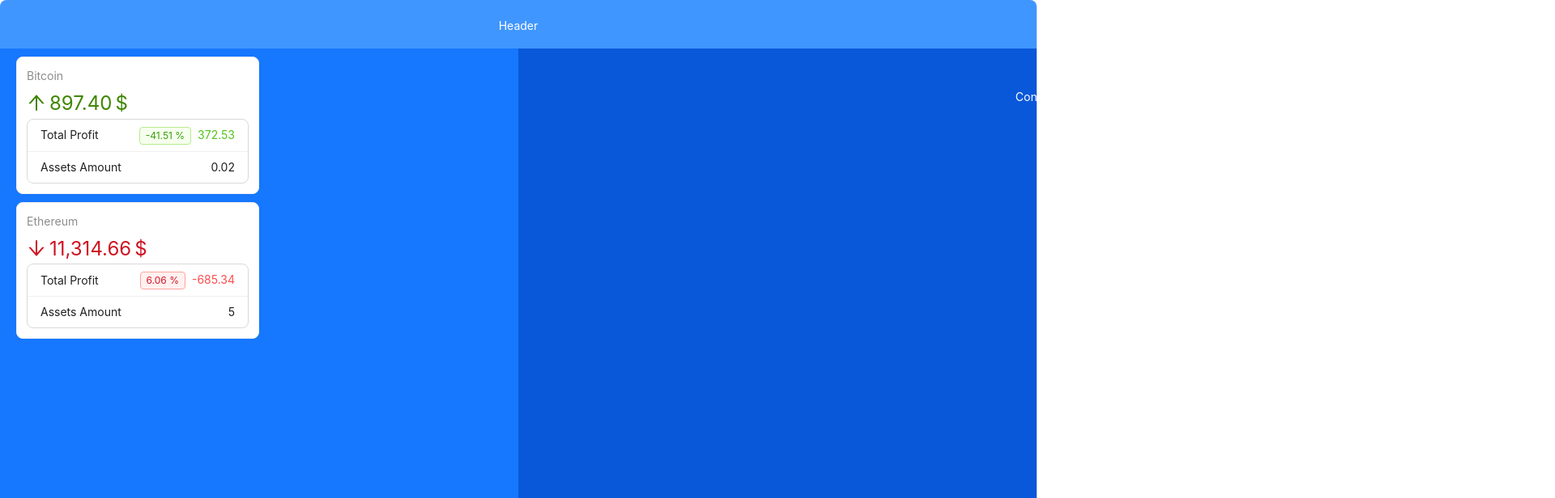
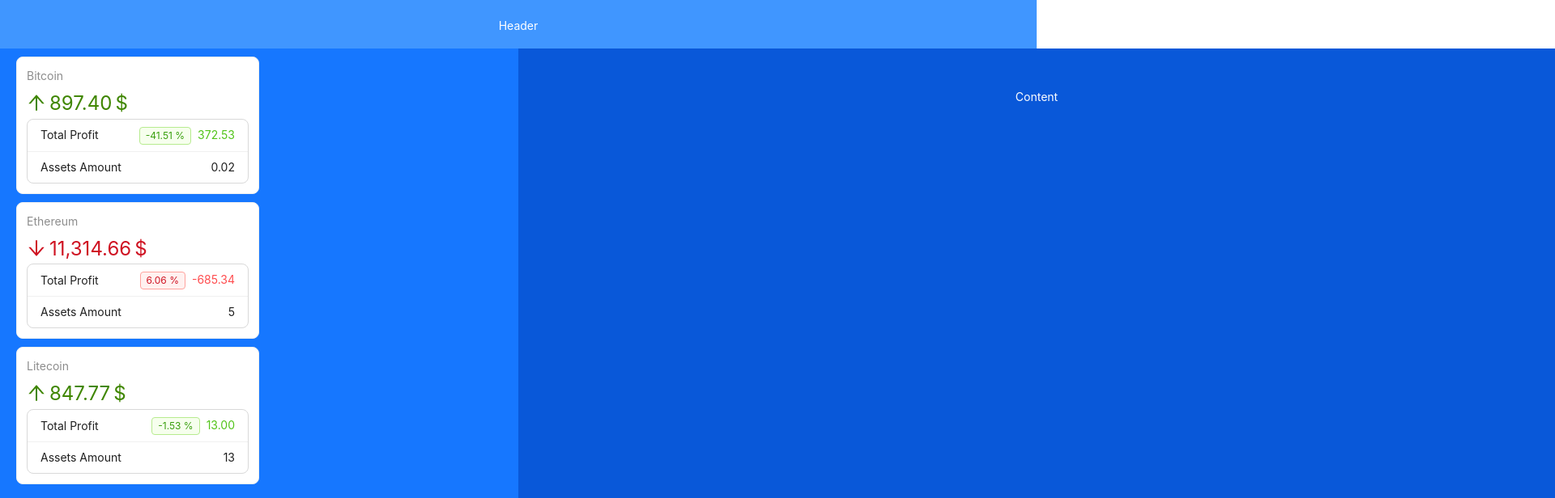
Before and after one commit to NakonechniyVitaliy/React-Ant-CryptoApp, a React (Vite) app: page / in a window 1280 px wide. Shown: the top 616 px of the page at 81% size, 1920 px wide, since content can reach past the window. Built offline with nearby package versions, Linux system fonts and the light colour scheme.

Commit message:
structure | context

```diff
--- a/src/Api.js
+++ b/src/Api.js
@@ -19,7 +19,7 @@
     return new Promise((resolve) => {
         setTimeout(()=>{
             resolve (cryptoData) ;
-        }, 1000)
+        }, 2000)
     })
 }
 
@@ -27,6 +27,6 @@
     return new Promise((resolve) => {
         setTimeout(()=>{
             resolve (cryptoAssets) ;
-        }, 1000)
+        }, 2000)
     })
 }
--- a/src/App.jsx
+++ b/src/App.jsx
@@ -1,33 +1,13 @@
-import { Layout } from 'antd';
-const { Header, Footer, Sider, Content } = Layout;
-import AppHeader from "./components/layouts/Header/AppHeader.jsx";
-import AppSider from "./components/layouts/Sider/AppSider.jsx";
-import AppContent from "./components/layouts/Content/AppContent.jsx";
-import {RealCryptoData, FakeCryptoData} from "./Api.js"
+
+import {CryptoContextProvider} from "./context/crypto-context.jsx";
+import {AppLayout} from "./components/layouts/AppLayout.jsx";
 
 
+export default function App() {
+  return (
+      <CryptoContextProvider>
+        <AppLayout />
+      </CryptoContextProvider>
 
-const layoutStyle = {
-  borderRadius: 8,
-  overflow: 'hidden',
-  width: '100%',
-  maxWidth: '100%',
-};
-
-export default function App() {
-    // RealCryptoData();
-    // FakeCryptoData().then(data =>{
-    //     console.log(data.result);
-    // })
-  return (
-      <Layout style={layoutStyle}>
-        <AppHeader />
-        <Layout>
-          <AppSider />
-          <AppContent />
-        </Layout>
-      </Layout>
   )
-
-
 }
--- /dev/null
+++ b/src/components/layouts/AppLayout.jsx
@@ -0,0 +1,25 @@
+import {Layout, Spin} from "antd";
+import AppHeader from "./AppHeader.jsx";
+import AppSider from "./AppSider.jsx";
+import AppContent from "./AppContent.jsx";
+import {useContext} from "react";
+import {CryptoContext} from "../../context/crypto-context.jsx";
+
+
+export function AppLayout() {
+    const {loading} = useContext(CryptoContext);
+
+    if(loading){
+        return <Spin fullscreen />
+    }
+
+    return(
+        <Layout>
+            <AppHeader />
+            <Layout>
+                <AppSider />
+                <AppContent />
+            </Layout>
+        </Layout>
+    )
+}
--- a/src/components/layouts/Sider/AppSider.jsx
+++ b/src/components/layouts/AppSider.jsx
@@ -1,9 +1,10 @@
 import {Layout} from "antd";
-import { Card, Statistic, List, Typography, Tag, Spin} from 'antd';
+import { Card, Statistic, List, Typography, Tag } from 'antd';
 import { ArrowDownOutlined, ArrowUpOutlined } from '@ant-design/icons';
-import {FakeCryptoData, AssetsData} from '../../../Api.js';
-import {useEffect, useState} from "react";
-import { percentDifference, capitalize } from "../../../utils.js"
+import {useContext} from "react";
+import {CryptoContext} from "../../context/crypto-context.jsx";
+import {capitalize} from "../../utils.js";
+
 
 const siderStyle = {
     textAlign: 'center',
@@ -13,38 +14,8 @@
 };
 
 export default function AppSider(){
+    const {loading, assets} = useContext(CryptoContext)
 
-    const [loading, setLoading] = useState();
-    const [crypto, setCrypto] = useState([]);
-    const [assets, setAssets] = useState([]);
-
-    useEffect(()=>{
-        async function preload(){
-            setLoading(true);
-            const assets = await AssetsData();
-            const { result } = await FakeCryptoData();
-
-            setAssets(assets.map((asset) =>{
-                const coin = result.find((c) => c.id === asset.id)
-
-                return {
-                    grow: coin.price > asset.price,
-                    growPercent: percentDifference(coin.price, asset.price),
-                    totalAmount: asset.amount * coin.price,
-                    totalProfit: (asset.amount * coin.price - asset.amount * asset.price).toFixed(2),
-                    ...asset,
-                    }
-                })
-            );
-            setCrypto(result);
-            setLoading(false);
-        }
-        preload();
-    }, [])
-
-    if(loading){
-        return <Spin fullscreen />
-    }
 
     return (
         <Layout.Sider width="50%" style={siderStyle}>
@@ -57,7 +28,7 @@
                         textAlign: "left",
                         marginLeft: 20,
                         marginTop: 10,
-                    }}>
+                }}>
                     <Statistic
                         title={capitalize(asset.id)}
                         value={asset.totalAmount}
@@ -95,10 +66,7 @@
                             </List.Item>}
                     />
                 </Card>
-
             ))}
-
-
         </Layout.Sider>
     )
 }
--- /dev/null
+++ b/src/context/crypto-context.jsx
@@ -0,0 +1,43 @@
+import {createContext, useEffect, useState} from "react";
+import {AssetsData, FakeCryptoData} from "../Api.js";
+import {percentDifference} from "../utils.js";
+
+export const CryptoContext = createContext({
+        assets: [],
+        crypto: [],
+        loading: false,
+})
+
+export function CryptoContextProvider({ children }) {
+    const [loading, setLoading] = useState();
+    const [crypto, setCrypto] = useState([]);
+    const [assets, setAssets] = useState([]);
+
+    useEffect(()=>{
+        async function preload(){
+            setLoading(true);
+            const assets = await AssetsData();
+            const { result } = await FakeCryptoData();
+
+            setAssets(assets.map((asset) =>{
+                    const coin = result.find((c) => c.id === asset.id)
+
+                    return {
+                        grow: coin.price > asset.price,
+                        growPercent: percentDifference(coin.price, asset.price),
+                        totalAmount: asset.amount * coin.price,
+                        totalProfit: (asset.amount * coin.price - asset.amount * asset.price).toFixed(2),
+                        ...asset,
+                    }
+                })
+            );
+            setCrypto(result);
+            setLoading(false);
+        }
+        preload();
+    }, [])
+
+
+
+    return <CryptoContext.Provider value={{loading, crypto, assets}}>{children}</CryptoContext.Provider>
+}
--- a/src/data.js
+++ b/src/data.js
@@ -622,4 +622,10 @@
     price: 2400,
     date: new Date(),
   },
+  {
+    id: 'litecoin',
+    amount: 13,
+    price: 64.21315329006374,
+    date: new Date(),
+  },
 ]
```
Also changed, not shown: src/components/layouts/AppContent.jsx (renamed from src/components/layouts/Content/AppContent.jsx), src/components/layouts/AppHeader.jsx (renamed from src/components/layouts/Header/AppHeader.jsx).
